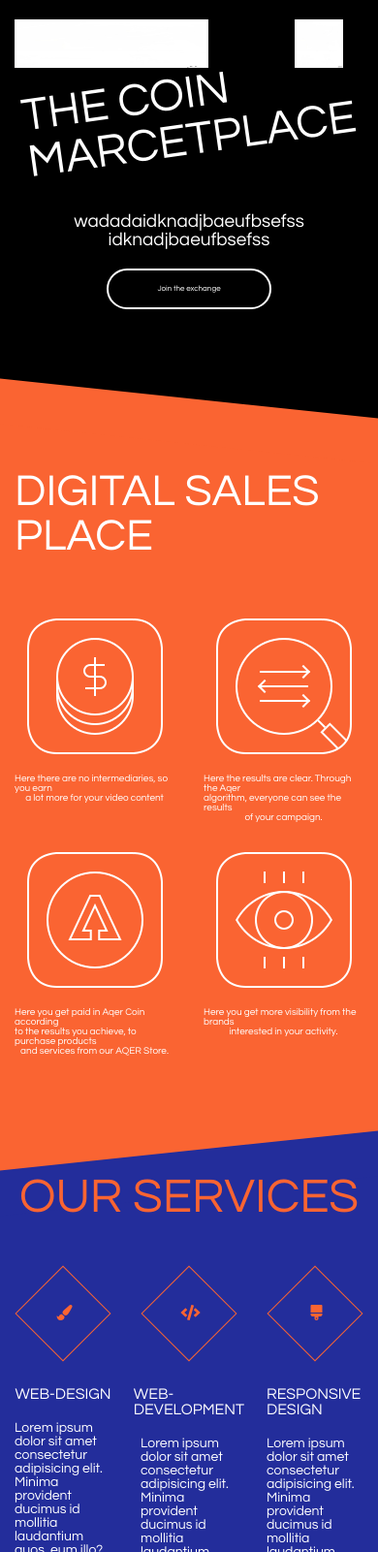
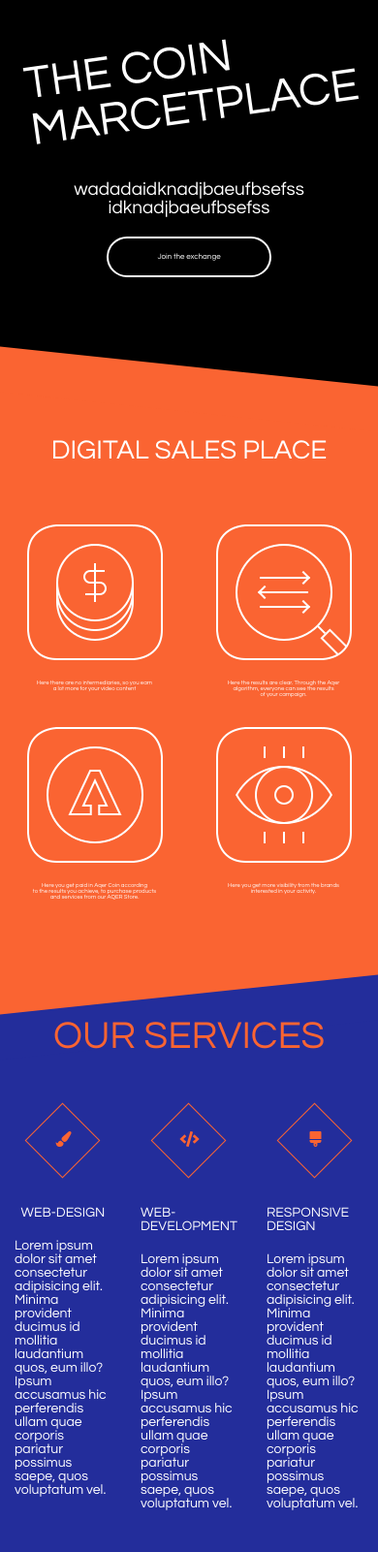
Before and after one commit to Edvench/coinblage, a plain HTML site: page index.html in a window 390 px wide. Shown: the top 1601 px of the page at 97% size. Drawn offline with nearby package versions, Linux system fonts and the light colour scheme.

Commit message:
Add files via upload

```diff
--- a/css/media.less
+++ b/css/media.less
@@ -251,6 +251,21 @@
         padding: 8px 26px;
     }
 }
+@media only screen and (max-width : 496px) {
+	.section-2 .description-cell-section-2 {
+        font-size: 8px;
+    }
+    .section-4 .main-cell-section-4 .middle-title-main-cell-section-4 {
+        font-size: 6.5px;
+    }
+    .section-4 .main-cell-section-4 .top-title-main-cell-section-4 {
+        font-size: 11px;
+    }
+    .section-5 .footer-section-5 .title-footer-section-5 {
+        padding-bottom: 3px;
+    }
+
+}
 @media only screen and (max-width : 446px) {
     .section-4 .main-cell-section-4 .middle-title-main-cell-section-4 {
         font-size: 7.5px;
@@ -290,6 +305,26 @@
     .section-4 .main-cell-section-4 .middle-title-main-cell-section-4 {
         font-size: 7px;
     }
+    .section-2 .title-section-2 {
+        font-size: 28px;
+    }
+    .section-2 .description-cell-section-2 {
+        font-size: 6px;
+    }
+    .section-3 .title .section-title {
+        font-size: 40px;
+    }
+    .section-3 .main-menu .main-menu-icon i {
+        margin: 17px 19px;
+    }
+    .section-3 .main-menu .main-menu-icon {
+        width: 55px;
+        height: 55px;
+    }
+    .section-3 .main-menu .main-menu-title
+    {
+        font-size: 14px;
+    }
 }
 @media only screen and (max-width : 370px) {
     .section-1 .title {
@@ -322,6 +357,7 @@
     .section-4 .bottom-foot-section-4 .click-bottom-foot-section {
         padding: 5px 19px;
     }
+
 }
 
 /*==========  Mobile First Method  ==========*/
--- a/css/style.less
+++ b/css/style.less
@@ -41,6 +41,7 @@ font-family: 'Conv_Questrial-Regular';
         display: flex;
         justify-content: center;
         margin-bottom: 50px;
+        padding-top: 40px;
     }
     .description
     {
--- a/index.html
+++ b/index.html
@@ -20,14 +20,14 @@
 		<div class="container">
 			<div class="row">
 				<div class="col-6">
-					<div class="logo-head-1">
+					<!-- <div class="logo-head-1">
 						<img class="logo" src="images/logo.jpg"></img>
-					</div>
+					</div> -->
 				</div>
 				<div class="col-6">
-					<div class="logo-head-2">
+					<!-- <div class="logo-head-2">
 						<img class="nav" src="images/logo.jpg"></img>
-					</div>
+					</div> -->
 				</div>
 				<div class="col-12">
 				<div class="title">
@@ -268,11 +268,11 @@
 				<div class="col-6">
 					<div class="main-cell-section-4">
 						<div class="top-title-main-cell-section-4">
-							Arkage partners up whit AQER
+							Arkage partners up whit coin
 						</div>
 						<div class="middle-title-main-cell-section-4">
 							<h1 class="row-1-middle-title-main-cell-section-4"> A strategic partnership for the
-								Influencer marketing </h1>
+								marketing </h1>
 							<h1 class="row-2-middle-title-main-cell-section-4">questions.</h1>
 
 
```
Also changed, not shown: css/media.css, css/style.css.
